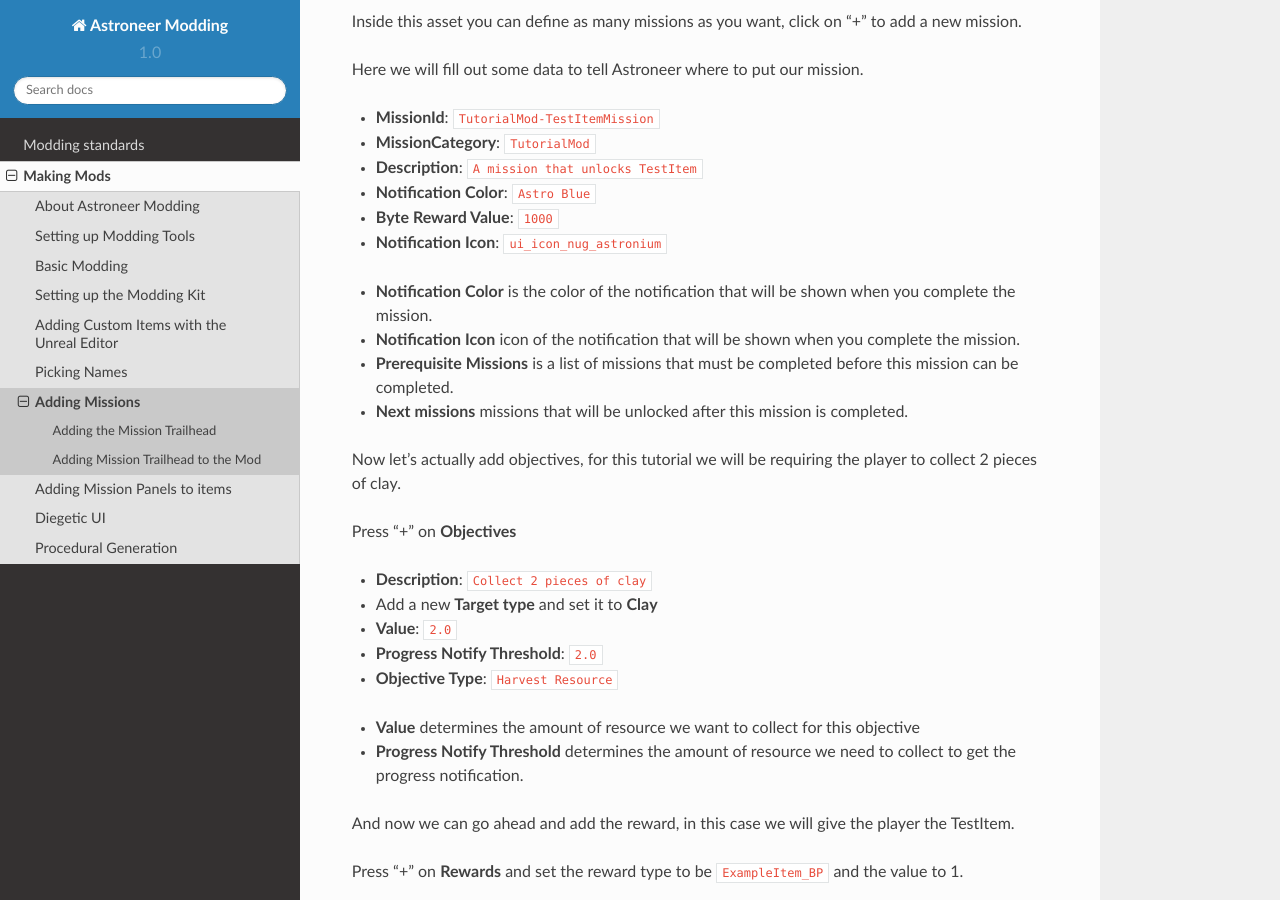
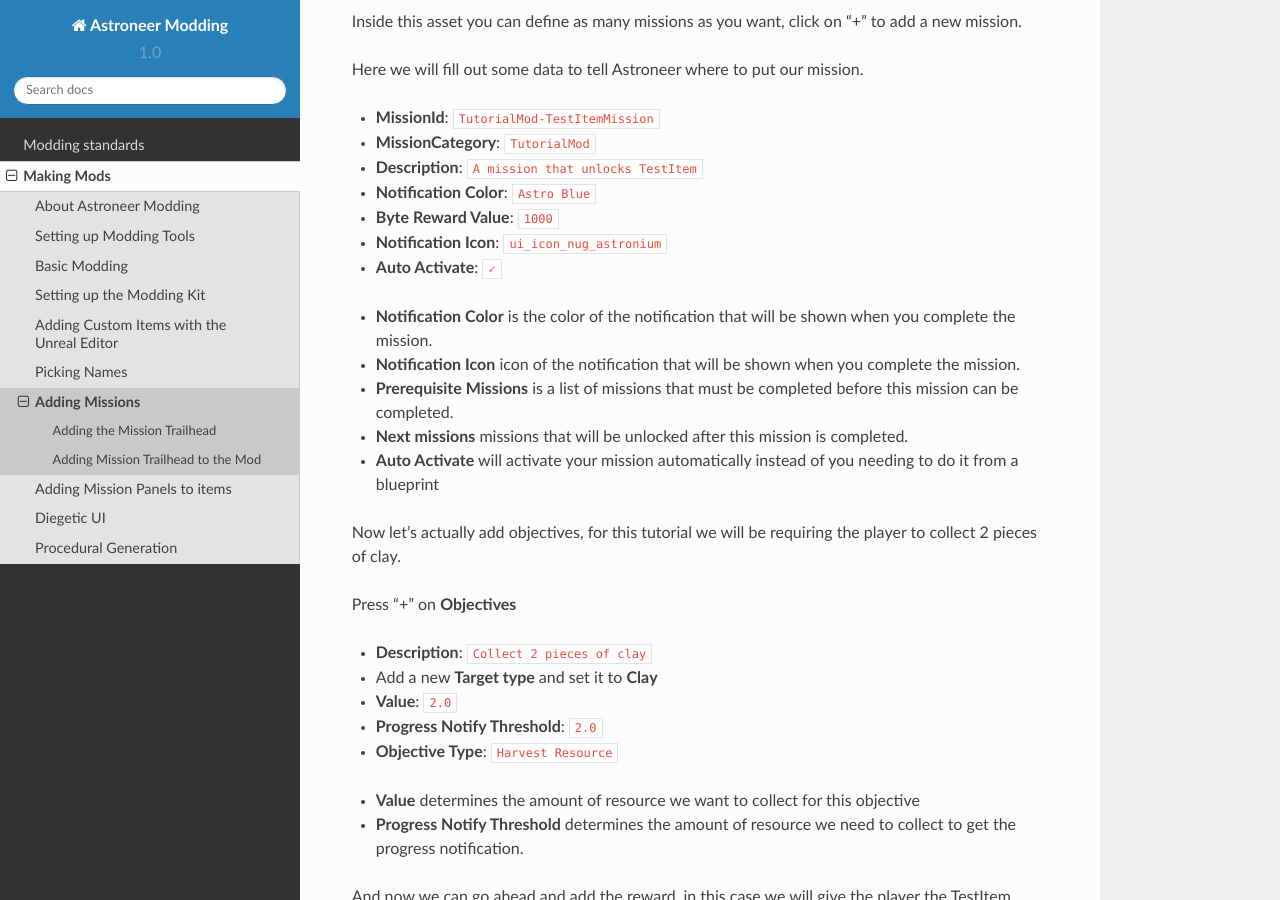
Before and after one commit to AstroTechies/astroneermodding, a Sphinx documentation site: the page built from docs/guides/addingMissions.rst, in a window 1280 px wide and 900 px high, scrolled down 585 px. Built offline with Sphinx 7.4.7 and the Read the Docs theme 2.0.0, drawn with Linux system fonts in a browser that asks for light colours.

Commit message:
chore: fix mission guide

```diff
--- a/docs/guides/addingMissions.rst
+++ b/docs/guides/addingMissions.rst
@@ -26,12 +26,15 @@
 * **Notification Color**: ``Astro Blue``
 * **Byte Reward Value**: ``1000``
 * **Notification Icon**: ``ui_icon_nug_astronium``
+* **Auto Activate**: ``✓``
 
 - **Notification Color** is the color of the notification that will be shown when you complete the mission.
 - **Notification Icon** icon of the notification that will be shown when you complete the mission.
 
 - **Prerequisite Missions** is a list of missions that must be completed before this mission can be completed.
 - **Next missions** missions that will be unlocked after this mission is completed.
+
+- **Auto Activate** will activate your mission automatically instead of you needing to do it from a blueprint
 
 Now let's actually add objectives, for this tutorial we will be requiring the player to collect 2 pieces of clay.
 
```
